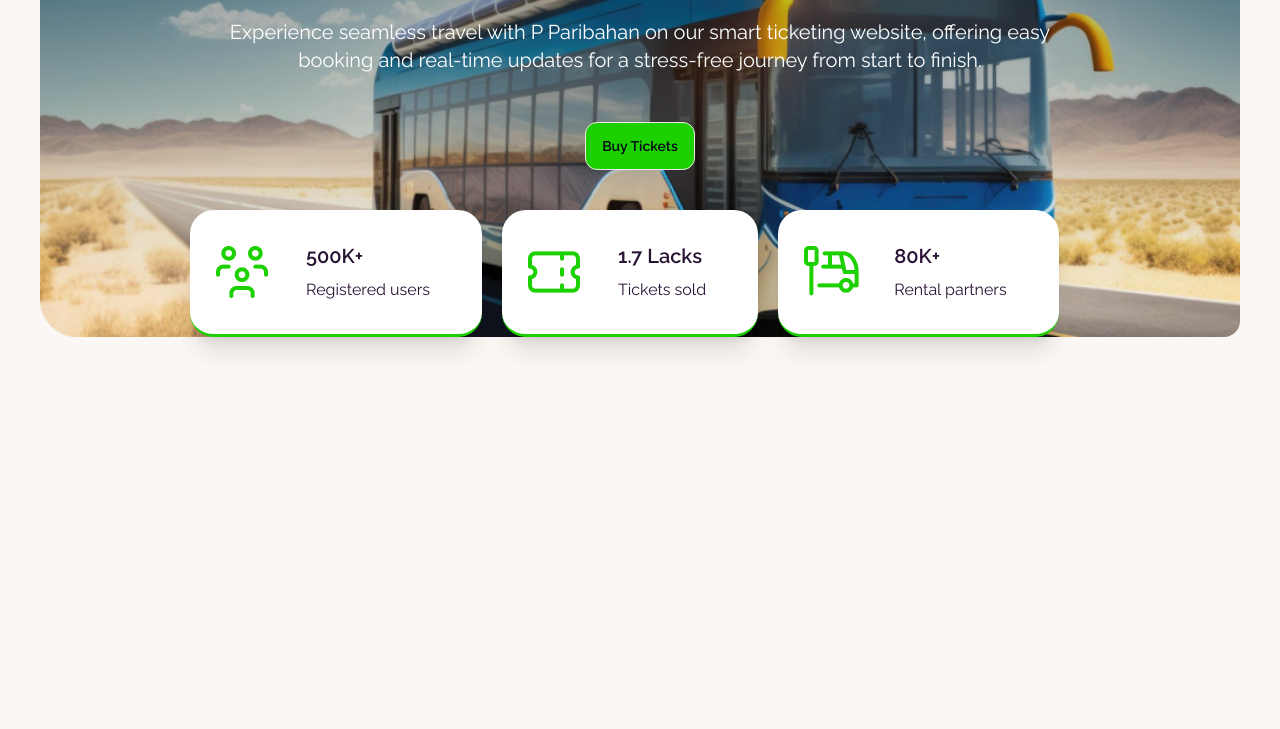
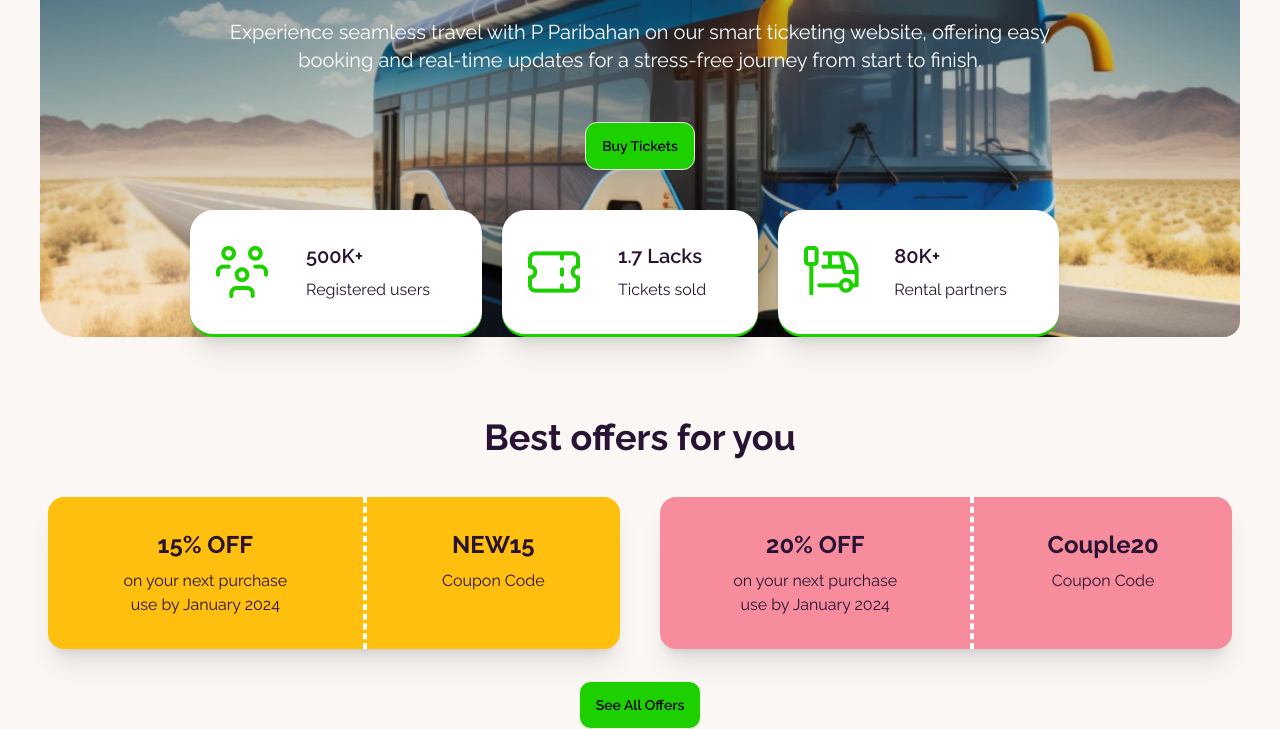
Before and after one commit to mariyasf/smart-ticketing, a plain HTML site: page index.html in a window 1280 px wide. Shown: the part 418-1147 px from the top of the page. Before the commit the page ends 800 px from the top, so only its background shows below. Drawn offline with nearby package versions, Linux system fonts and the light colour scheme; files whose address does not match are found by name.

Commit message:
Add main  section

```diff
--- a/index.html
+++ b/index.html
@@ -109,7 +109,50 @@
             </section>
         </head>
 
-        <main class="container px-5 lg:px-12 mt-5">
+        <main class="container px-5 lg:px-12">
+            <!-- Best offers for you -->
+
+            <section class="text-center  mt-20">
+                <h1 class="text-4xl font-bold text-center">Best offers for
+                    you</h1>
+                <div class="flex gap-10 mt-10">
+                    <div class="flex-1">
+                        <div class="card bg-[#FFBF0F] lg:card-side shadow-xl">
+                            <div class="card-body">
+                                <h2 class="text-2xl font-bold"> 15% OFF </h2>
+                                <p>on your next purchase
+
+                                    <br>use by January 2024</p>
+                            </div>
+                            <div class="dot"></div>
+
+                            <div class="card-body">
+                                <h3 class="text-2xl font-bold">NEW15</h3>
+                                <p>Coupon Code</p>
+                            </div>
+                        </div>
+                    </div>
+                    <div class="flex-1">
+                        <div class="card bg-[#F78C9C] lg:card-side shadow-xl">
+                            <div class="card-body">
+                                <h2 class="text-2xl font-bold"> 20% OFF </h2>
+                                <p>on your next purchase
+
+                                    <br>use by January 2024</p>
+                            </div>
+                            <div class="dot"></div>
+
+                            <div class="card-body">
+                                <h3 class="text-2xl font-bold">Couple20</h3>
+                                <p>Coupon Code</p>
+                            </div>
+                        </div>
+
+                    </div>
+                </div>
+                <button class="btn bg-primary mt-8">See All Offers</button>
+            </section>
+
 
         </main>
 
--- a/style/style.css
+++ b/style/style.css
@@ -19,10 +19,10 @@
     background-size: cover;
     background-blend-mode: overlay;
     border-radius: 16px;
-    position: absolute;
+    /* position: absolute; */
 }
 
-.ragtange {
+/* .ragtange {
 
     left: 898px;
     right: -898px;
@@ -30,7 +30,7 @@
     bottom: -615px;
 
 
-}
+} */
 
 .ragtange .card {
     border-bottom: 3px solid rgb(29, 209, 0);
@@ -38,3 +38,7 @@
 
     background: rgb(255, 255, 255);
 }
+
+.dot {
+    border: 2px dashed rgb(255, 255, 255);
+}
```
Also changed, not shown: images/ellipse.png (deleted), images/parallelogram.png (deleted), images/pentagon.png (deleted), images/rectangle.png (deleted), images/rhombus.png (deleted), images/triangle.png (deleted).
